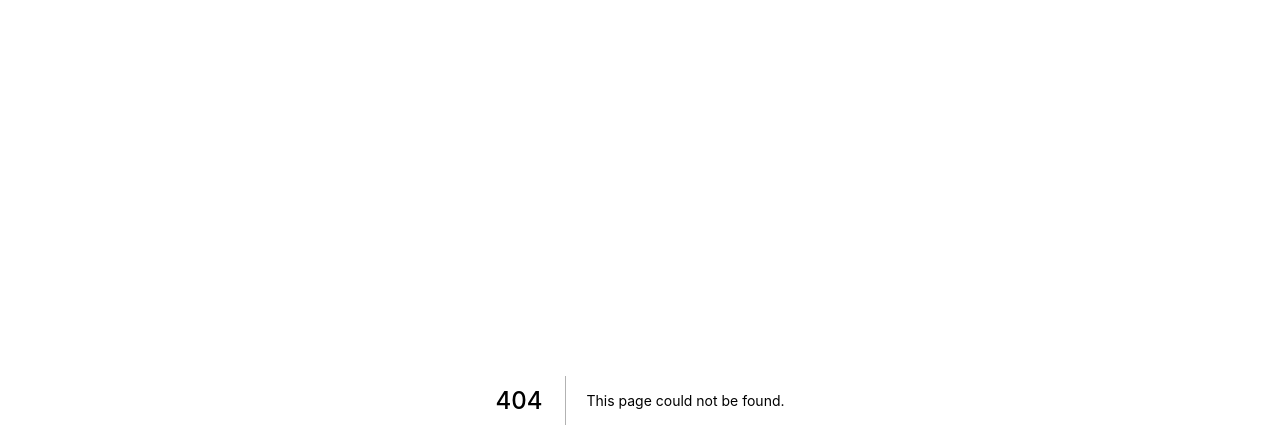
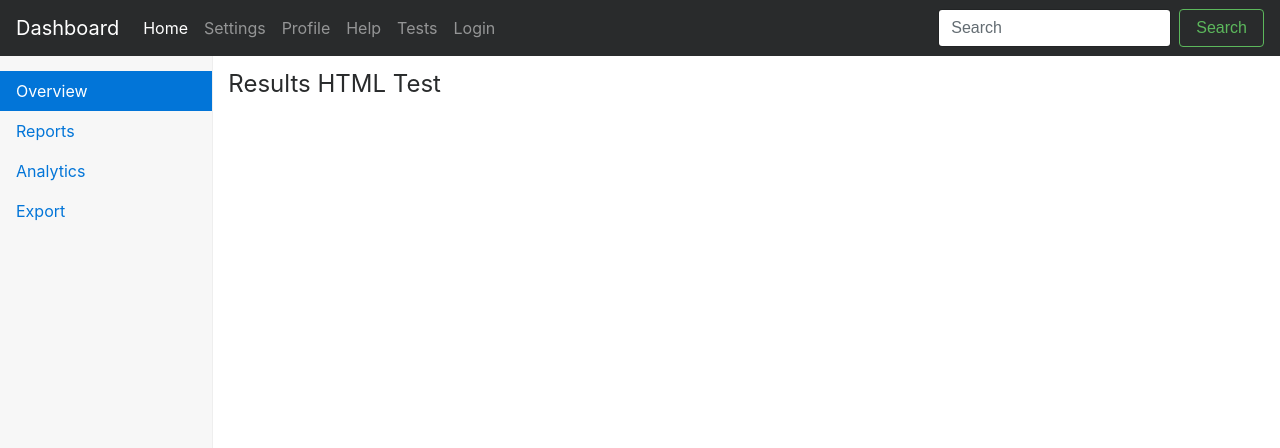
Before and after one commit to vpast/test-page-try, a Next.js app: page /tests/results/1 in a window 1280 px wide. Before the commit this address had no page. Shown: the top 448 px of the page. Built offline with nearby package versions, Linux system fonts and the light colour scheme.

Commit message:
result page working

```diff
--- a/components/cards/CardsWrap.js
+++ b/components/cards/CardsWrap.js
@@ -4,7 +4,7 @@ import {tests} from "../../data/tests"
 const CardsWrap = () => {
   return (
     <div className="row">
-      { tests.map((test) => <div key={test_id} className="col-4 cardPosition"><Card test={test} /></div>) }
+      { tests.map((test, id) => <div key={id} className="col-4 cardPosition"><Card test={test} /></div>) }
     </div>
   )
 }
--- a/components/cards/ResultCard.js
+++ b/components/cards/ResultCard.js
@@ -1,9 +1,10 @@
 import { tests } from "../../data/tests"
 
-const ResultCard = () => {
+const ResultCard = (props) => {
+  const test = props.test
   return (
     <fieldset>
-      <legend>Results {tests.map((test, id) => <p key={id}>{test.title}</p>)} Test</legend>
+      <legend>Results {test.title} Test</legend>
     </fieldset>
   )
 }
--- a/components/navbars/TopNavBar.js
+++ b/components/navbars/TopNavBar.js
@@ -50,11 +50,6 @@ const TopNavBar = (props) => {
               {navlinks[6].text}
               </a>
             </li>
-            <li className="nav-item">
-              <a className="nav-link" href={navlinks[7].link}>
-              {navlinks[7].text}
-              </a>
-            </li>
           </ul>
           <form className="form-inline mt-2 mt-md-0">
             <input
--- a/data/navlinks.js
+++ b/data/navlinks.js
@@ -26,9 +26,5 @@ export const navlinks = [
   {
     link: "/login",
     text: "Login"
-  },
-  {
-    link: "/results",
-    text: "Results"
   }
 ]
--- a/pages/index.js
+++ b/pages/index.js
@@ -1,7 +1,7 @@
 import DashboardLayout from "../components/examples/DashboardLayout"
-import TopNavBar from "../components/TopNavBar"
+import TopNavBar from "../components/navbars/TopNavBar"
 import {navlinks} from "../data/navlinks"
-import SideBar from "../components/SideBar"
+import SideBar from "../components/navbars/SideBar"
 
 
 const IndexPage = () => {
--- /dev/null
+++ b/pages/tests/results/[test_id].js
@@ -0,0 +1,29 @@
+import DashboardLayout from "../../../components/examples/DashboardLayout"
+import ResultCard from "../../../components/cards/ResultCard"
+import SideBar from "../../../components/navbars/SideBar"
+import TopNavBar from "../../../components/navbars/TopNavBar"
+import {navlinks} from "../../../data/navlinks"
+import {tests} from "../../../data/tests"
+import { useRouter } from 'next/router'
+
+const ResultsPage = () => {
+  const router = useRouter()
+  const { test_id } = router.query
+  const test = tests.find((item) => {
+    if (item.id == test_id) {
+        return true
+      }
+      else {
+        return false
+      }
+  })
+  return (
+    <DashboardLayout>
+      <TopNavBar navlinks={navlinks} />
+      <SideBar />
+      <ResultCard test={test} />
+    </DashboardLayout>
+  )
+}
+
+export default ResultsPage
```
Also changed, not shown: pages/results.js (deleted, +0 -18 lines), pages/tests/[test_id].js (+2 -0 lines).
